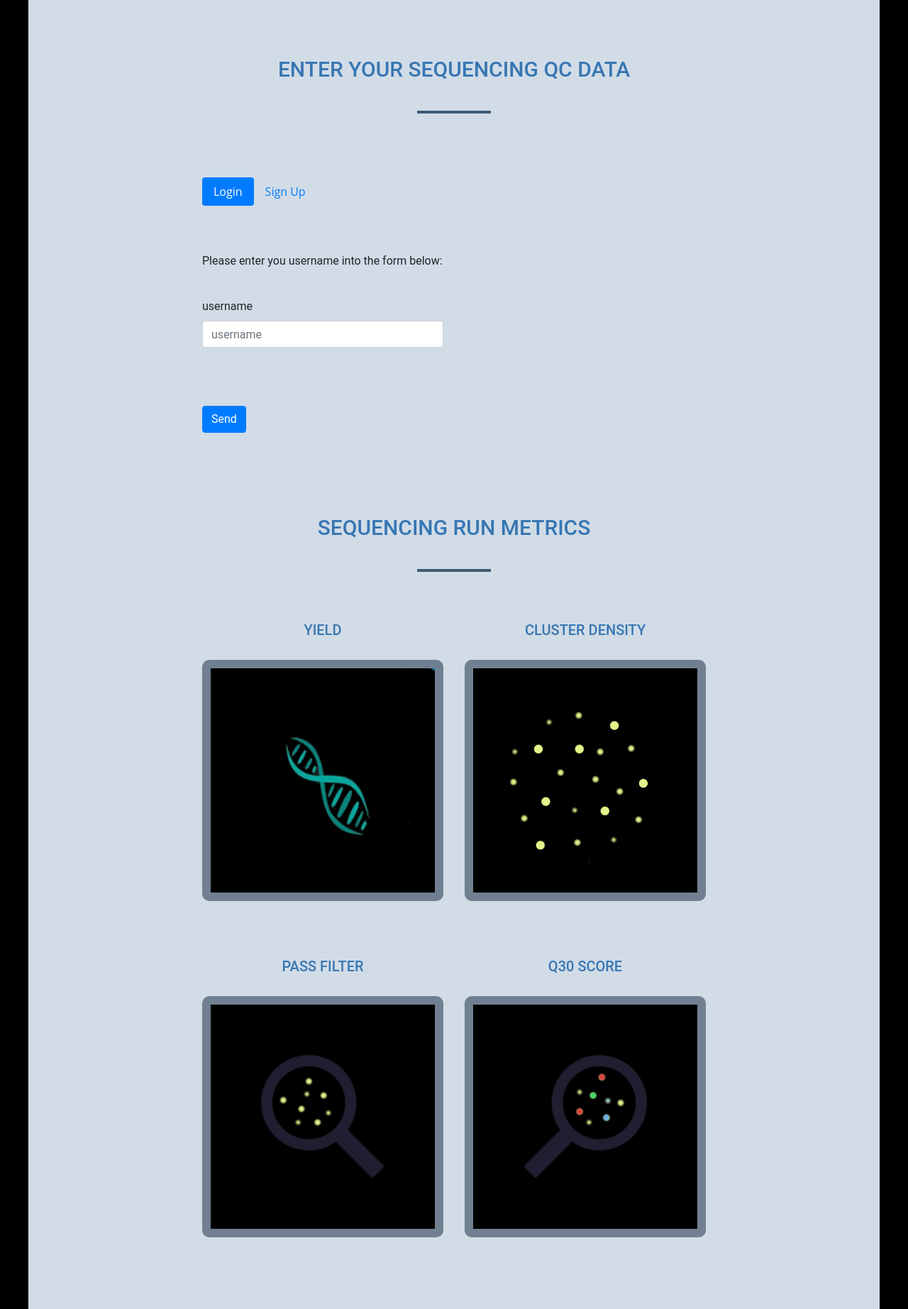
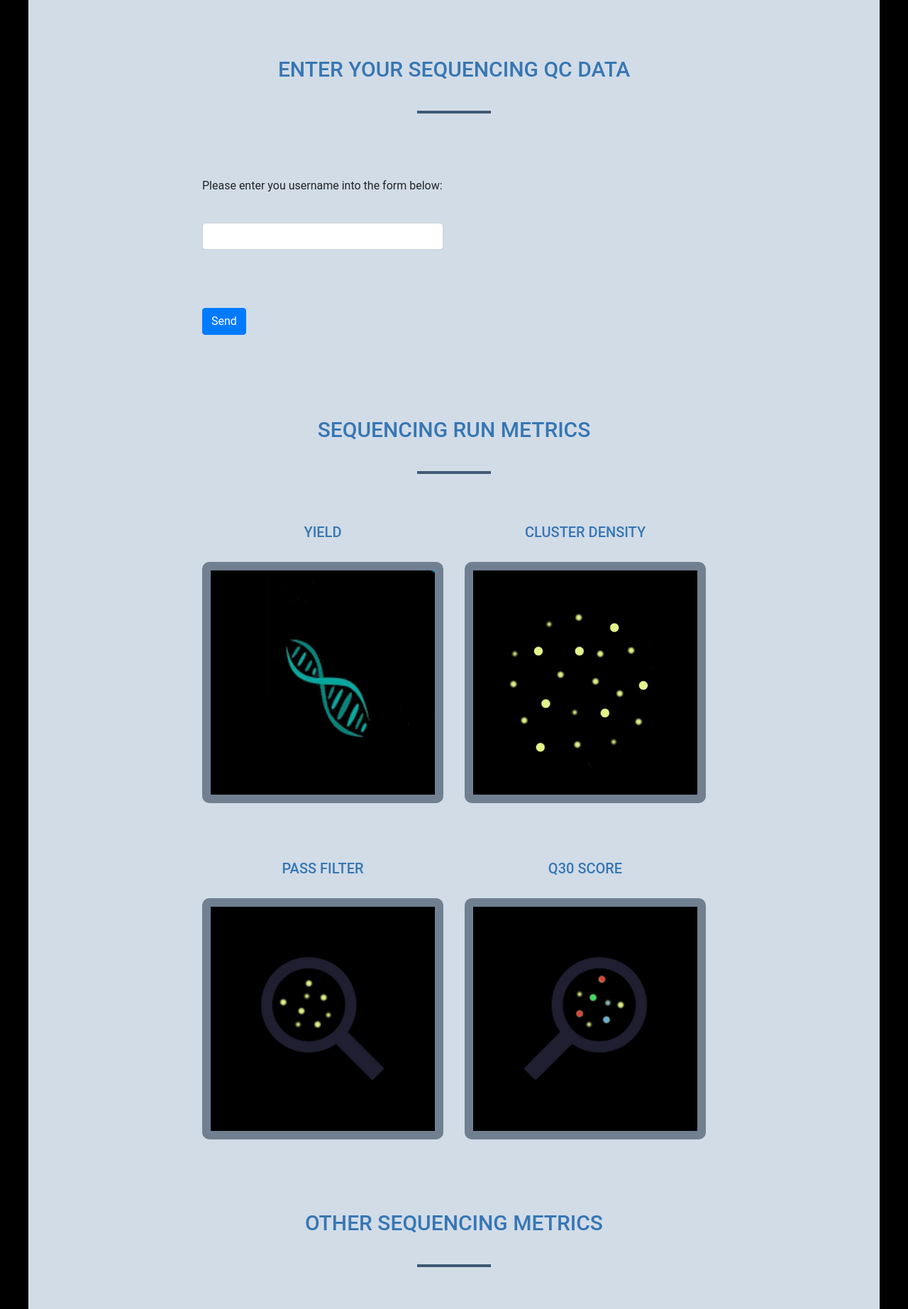
Before and after one commit to TAHJones/qc-metrics-analyser, a Flask app: page / in a window 1280 px wide. Shown: the part 594-2439 px from the top of the page at 71% size. Run offline with Flask 2, Linux system fonts and the light colour scheme; data that the repository does not hold is empty; some libraries are stand-ins or nearby versions.

Commit message:
removed sign up form

```diff
--- a/templates/index.html
+++ b/templates/index.html
@@ -24,7 +24,7 @@
             </div>
         </div>
 
-    <section class="container">
+    <!-- <section class="container">
         <div class="row justify-content-center">
             <div class="col-lg-8 col-md-10">
                 <ul class="nav nav-pills mb-3" id="" role="tablist">
@@ -32,18 +32,18 @@
                         <a class="nav-link active" id="" data-toggle="pill" href="#enter-user" role="tab">Login</a>
                     </li>
                     <li class="nav-item">
-                        <a class="nav-link" id="" data-toggle="pill" href="#add-user" role="tab">Sign Up</a>
+                        <a class="nav-link" id="" data-toggle="pill" href="{{ url_for('signup') }}" role="tab">Sign Up</a>
                     </li>
                 </ul>
             </div>
         </div>
-    </section>
+    </section> -->
 
     <section class="container">
         <div class="row justify-content-center">
             <div class="col-lg-8 col-md-10">
-                <div class="tab-content" id="pills-tabContent">
-                    <div class="tab-pane fade show active" id="enter-user" role="tabpanel">
+                <!-- <div class="tab-content" id="pills-tabContent"> -->
+                    <!-- <div class="tab-pane fade show active" id="enter-user" role="tabpanel"> -->
                         {% with messages = get_flashed_messages() %} {% if messages %}
                         <ul class="flashes">
                             {% for message in messages %}
@@ -57,8 +57,8 @@
                         <form method="POST">
                             <div class="row">
                                 <div class="form-group col-sm-6 floating-label-form-group controls">
-                                    <label>username</label>
-                                    <input type="text" class="form-control" placeholder="username" name="username" id="username" required data-validation-required-message="Please enter your username.">
+                                    <!-- <label>username</label> -->
+                                    <input type="text" class="form-control" placeholder="" name="username" id="username" required data-validation-required-message="Please enter your username.">
                                     <p class="help-block text-danger"></p>
                                 </div>
                             </div>
@@ -67,10 +67,10 @@
                                 <button type="submit" class="btn btn-primary" id="sendMessageButton">Send</button>
                             </div>
                         </form>
-                    </div>
+                    <!-- </div> -->
 
 
-                    <div class="tab-pane fade" id="add-user" role="tabpanel">
+                    <!-- <div class="tab-pane fade" id="add-user" role="tabpanel">
                         {% with messages = get_flashed_messages() %} {% if messages %}
                         <ul class="flashes">
                             {% for message in messages %}
@@ -78,13 +78,13 @@
                             {% endfor %}
                         </ul>
                         {% endif %} {% endwith %}
-                        <p>Please choose a username and enter in the form below:</p>
+                        <p>Please enter a username into the form below:</p>
                         <br>
 
                         <form method="POST">
                             <div class="row">
                                 <div class="form-group col-sm-6 floating-label-form-group controls">
-                                    <!-- <label>Username</label> -->
+                                    <label>Username</label>
                                     <type="text" class="form-control" placeholder="username" name="newUsername" id="newUsername" required data-validation-required-message="Please enter a username.">
                                     <p class="help-block text-danger"></p>
                                 </div>
@@ -94,9 +94,9 @@
                                 <button type="submit" class="btn btn-primary" id="sendMessageButton">Send</button>
                             </div>
                         </form>
-                    </div>
+                    </div> -->
 
-                </div>
+                <!-- </div> -->
             </div>
         </div>
     </section>
```
